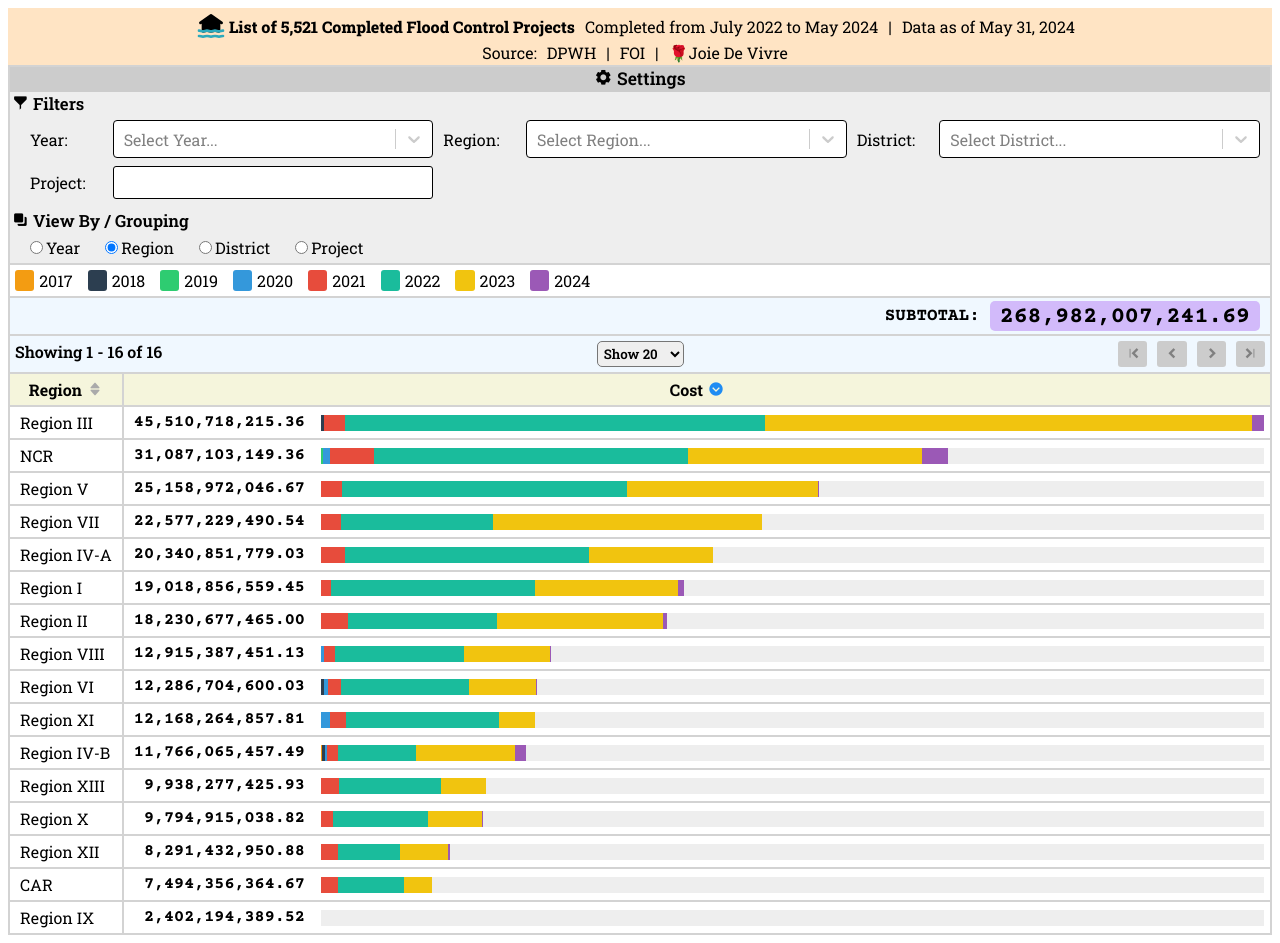
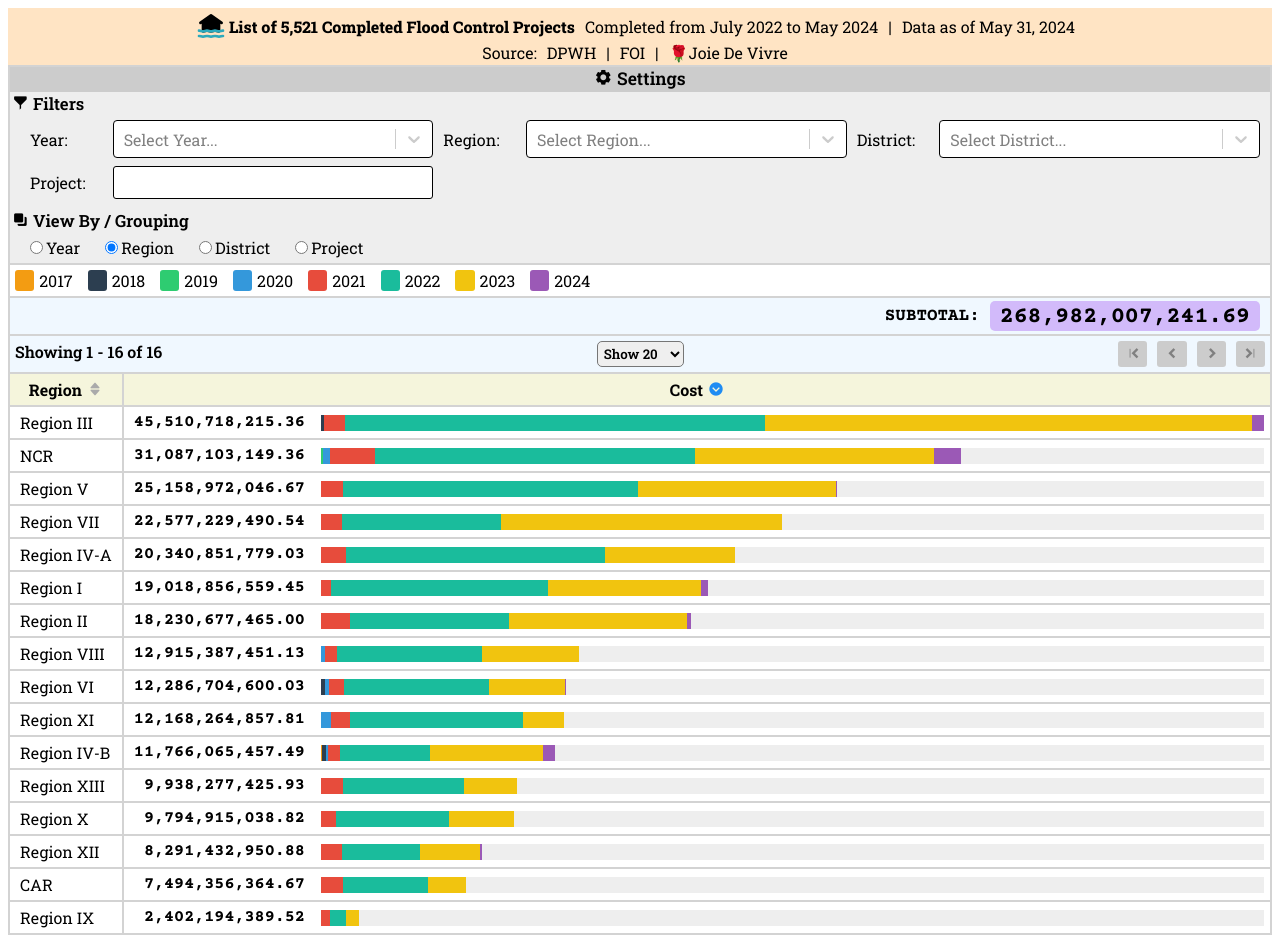
Before and after one commit to ang-ibidinsya/floodcontrol, a React (Vite) app in the folder WebAnalyzer/flood-analyzer/: page / in a window 1280 px wide. Both pictures are taken after a click on the label "Region". Built offline with nearby package versions, Linux system fonts and the light colour scheme.

Commit message:
Filter out 0 values, adjust min value in stacked bar chart

```diff
--- a/WebAnalyzer/flood-analyzer/src/components/floodTable.district.jsx
+++ b/WebAnalyzer/flood-analyzer/src/components/floodTable.district.jsx
@@ -13,7 +13,7 @@ import {formatMoney} from '../utils/utils';
 import {StackedBarChart} from '../controls/stackedbarchart';
 
 const convertStateToTableFilter = (settingsState) => {
-    let ret = [];
+    let ret = [{id: 'subtotal', value: null}];// Add a dummy subtotal filter, so that its custom filter can filter out 0 values
     if (settingsState.Filters.District?.length > 0) {
         ret.push({id: 'district', value: settingsState.Filters.District});
     }
@@ -49,6 +49,7 @@ export const FloodTableByDistrict = (props) => {
         {
             accessorKey: "subtotal",
             header: "Cost",
+            filterFn: 'greaterThan0',
             cell: ({ getValue, row, column, table }) => {
                 return <div className="divCost">{formatMoney(getValue())}</div>
             },
@@ -105,6 +106,9 @@ export const FloodTableByDistrict = (props) => {
             multiValueFilter: (row, columnId, filterValue) => {
                 let ret = filterValue.includes(row.getValue(columnId));
                 return ret;
+            },
+            greaterThan0:(row, columnId, filterValue) => {
+                return row.getValue(columnId) > 0
             }
         }
     })
--- a/WebAnalyzer/flood-analyzer/src/components/floodTable.region.jsx
+++ b/WebAnalyzer/flood-analyzer/src/components/floodTable.region.jsx
@@ -13,7 +13,7 @@ import {formatMoney} from '../utils/utils';
 import {StackedBarChart} from '../controls/stackedbarchart';
 
 const convertStateToTableFilter = (settingsState) => {
-    let ret = [];
+    let ret = [{id: 'subtotal', value: null}];// Add a dummy subtotal filter, so that its custom filter can filter out 0 values
     if (settingsState.Filters.Region?.length > 0) {
         ret.push({id: 'region', value: settingsState.Filters.Region});
     }
@@ -49,6 +49,7 @@ export const FloodTableByRegion = (props) => {
         {
             accessorKey: "subtotal",
             header: "Cost",
+            filterFn: 'greaterThan0',
             cell: ({ getValue, row, column, table }) => {
                 return <div className="divCost">{formatMoney(getValue())}</div>
             },
@@ -99,6 +100,9 @@ export const FloodTableByRegion = (props) => {
             multiValueFilter: (row, columnId, filterValue) => {
                 let ret = filterValue.includes(row.getValue(columnId));
                 return ret;
+            },
+            greaterThan0:(row, columnId, filterValue) => {
+                return row.getValue(columnId) > 0
             }
         }
     })
--- a/WebAnalyzer/flood-analyzer/src/components/floodTable.year.jsx
+++ b/WebAnalyzer/flood-analyzer/src/components/floodTable.year.jsx
@@ -13,7 +13,7 @@ import {formatMoney} from '../utils/utils';
 import {BarChart} from '../controls/barchart';
 
 const convertStateToTableFilter = (settingsState) => {
-    let ret = [];
+    let ret = [{id: 'subtotal', value: null}];// Add a dummy subtotal filter, so that its custom filter can filter out 0 values
     if (settingsState.Filters.Year?.length > 0) {
         ret.push({id: 'year', value: settingsState.Filters.Year});
     }
@@ -49,6 +49,7 @@ export const FloodTableByYear = (props) => {
         {
             accessorKey: "subtotal",
             header: "Cost",
+            filterFn: 'greaterThan0',
             cell: ({ getValue, row, column, table }) => {
                 return <div className="divCost">{formatMoney(getValue())}</div>
             },
@@ -86,6 +87,9 @@ export const FloodTableByYear = (props) => {
             multiValueFilter: (row, columnId, filterValue) => {
                 let ret = filterValue.includes(row.getValue(columnId));
                 return ret;
+            },
+            greaterThan0:(row, columnId, filterValue) => {
+                return row.getValue(columnId) > 0
             }
         }
     })
--- a/WebAnalyzer/flood-analyzer/src/controls/barchart.jsx
+++ b/WebAnalyzer/flood-analyzer/src/controls/barchart.jsx
@@ -1,6 +1,7 @@
 import './barchart.css';
 
 export const BarChart = ({cost, minCost, maxCost}) => {
+    minCost /= 4; // Adjust min so that the smallest item wont be 0
     let percentFill = (cost - minCost) / (maxCost - minCost) * 100.00;
 
     return <div className="barChart">
--- a/WebAnalyzer/flood-analyzer/src/controls/stackedbarchart.jsx
+++ b/WebAnalyzer/flood-analyzer/src/controls/stackedbarchart.jsx
@@ -13,6 +13,7 @@ export const mapColors = {
 }
 
 export const StackedBarChart = ({name, subtotalsMap, minCost, maxCost}) => {
+    minCost /= 4; // Adjust min so that the smallest item wont be 0
     let stacks = [];
     let tooltipYearsHtml = '';
     let sumCosts = Object.values(subtotalsMap).reduce((sum, a) => sum + a, 0);
@@ -25,12 +26,6 @@ export const StackedBarChart = ({name, subtotalsMap, minCost, maxCost}) => {
         // [a] For chart
         let percentFill = (sumCosts-minCost)/minMaxDiff * currCost/sumCosts * 100.0;
         stacks.push(<div className="bar" key={`stack-region-${name}-${year}`} style={{flexBasis: `${percentFill}%`, backgroundColor: `${mapColors[year]}`}}/>);
-
-        // [b] For tooltip
-        tooltipYearsHtml += `<div className="tooltipYear">
-            <div className=""/>
-            <div>${year}: ${currCost}</div>
-        </div>`;
     }
 
     let remaining = (maxCost-sumCosts) / minMaxDiff * 100.00;
```
